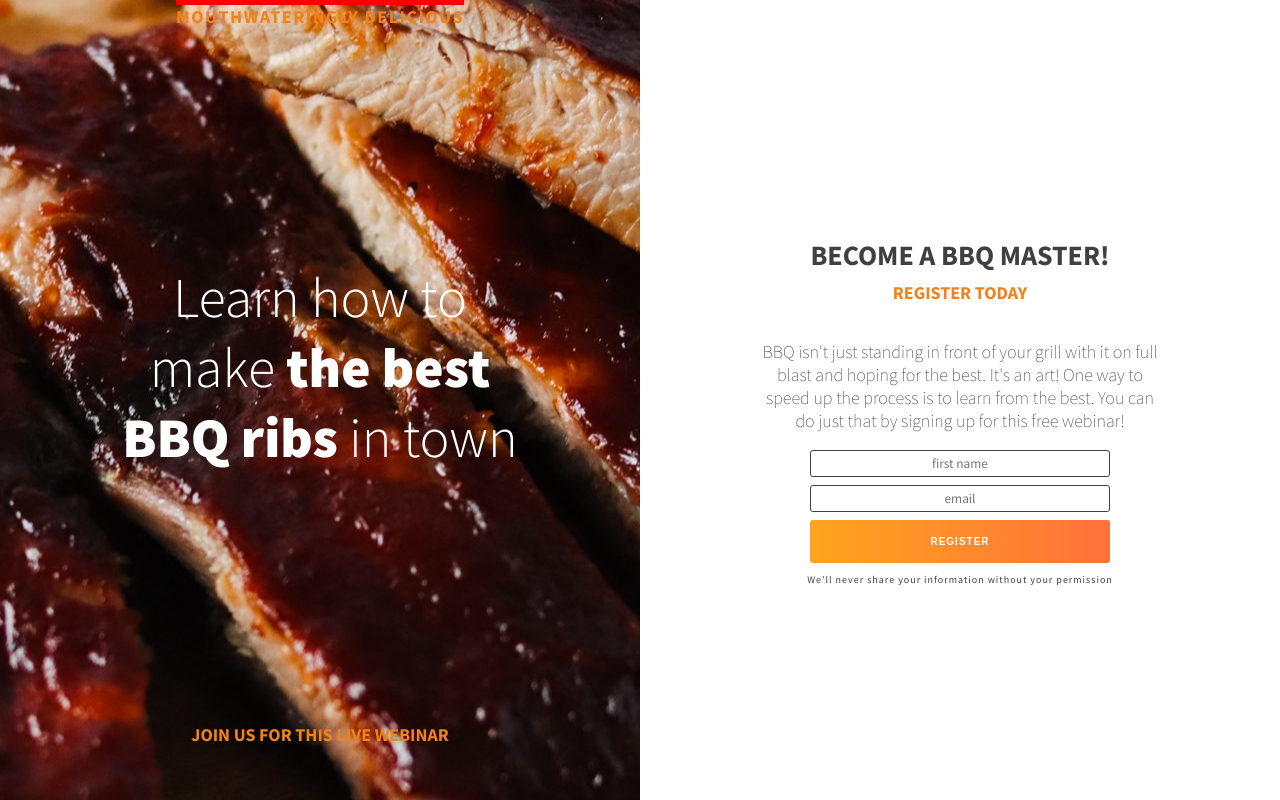
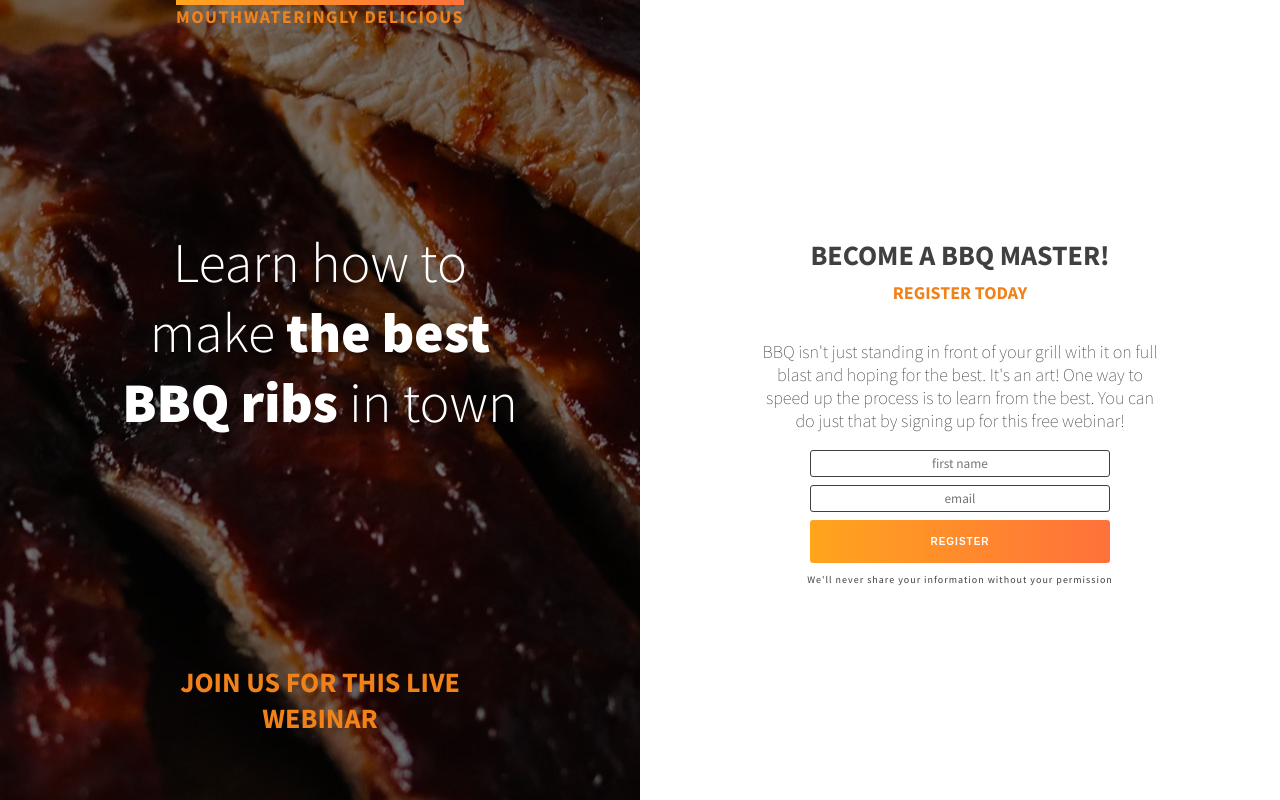
Before and after one commit to DainVerd/ForScrimba, a website built with Vite: page index.html in a window 1280 px wide. Built offline with nearby package versions, Linux system fonts and the light colour scheme.

Commit message:
added desired styles

```diff
--- a/styles.css
+++ b/styles.css
@@ -52,6 +52,7 @@ LAYOUT
 .intro {
   background-image: url("./img/bbq-ribs.jpg");
   background-color: #404040;
+  background-blend-mode: overlay;
   background-position: center;
   padding: 0 .5em 2em;
   display: flex;
@@ -68,12 +69,9 @@ LAYOUT
   margin: 0;
   order: -1;
   letter-spacing: 1.5px;
+  font-weight: 900;
   border-top: 5px solid #F18119;
-  border-image: linear-gradient(red, blue) 1;
-  max-width: 75%;
-  margin-left: auto;
-  margin-right: auto;
-
+  border-image: linear-gradient(to left, #ff713b, #ffa51d) 1;
 }
 
 .main-content {
@@ -182,7 +180,8 @@ Media query with size bigger than 650px
     font-size: 3.5rem;
   }
 
-  h2 {
+  h2,
+  h1+p {
     font-size: 1.75rem;
   }
 
```
